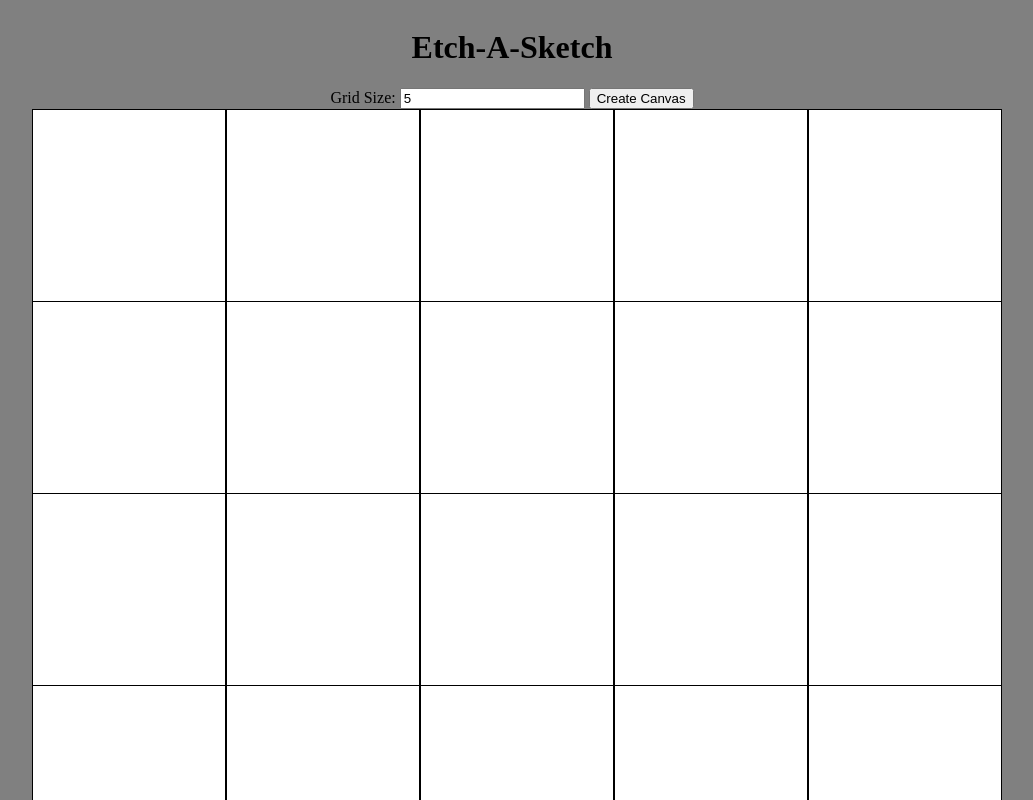
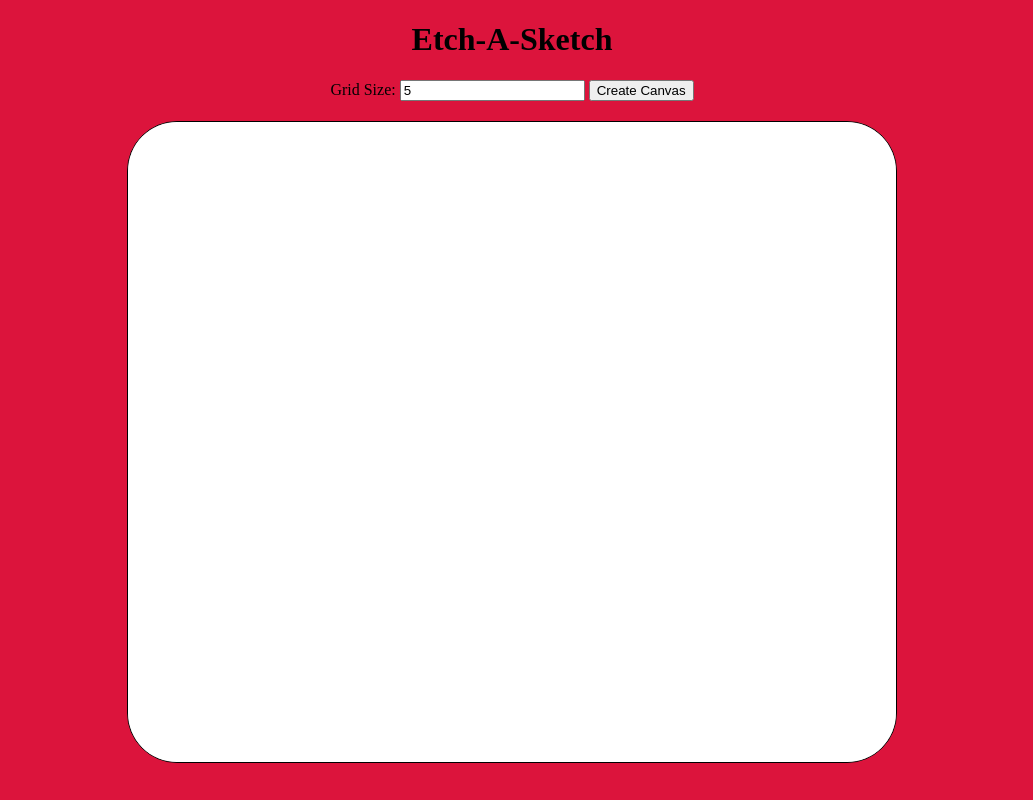
Before and after one commit to ncreel70/etch_a_sketch, a plain HTML site: page index.html in a window 1280 px wide. Both pictures are taken after typing "5" into the empty fields and a click on the button "Create Canvas". Shown: the top 800 px of the page, without its empty margins (128-1161 px from the left). Drawn offline with Linux system fonts and the light colour scheme.

Commit message:
changed logic to utilize vh/vw to be more dynamic, edited styles to resemble an etch-a-sketch

```diff
--- a/script.js
+++ b/script.js
@@ -2,21 +2,27 @@ document.getElementById("start").addEventListener("click", () => {
   document.getElementById("container").innerHTML = "";
   let container = document.getElementById("container");
   let gridSize = document.getElementById("gridSize").value;
-  let dimension = 960 / gridSize;
+  let dimension = 1 / gridSize;
+  let phoneScreen = window.matchMedia("screen and (max-width: 600px)");
+  container.style.border = "1px solid black";
+  container.style.borderRadius = "50px";
 
   for (let i = 0; i < gridSize; i++) {
     let divRow = document.createElement("div");
     divRow.className = "row";
-    divRow.style.height = dimension + "px";
 
     for (let k = 0; k < gridSize; k++) {
       let divCell = document.createElement("div");
       divCell.className = "cell";
-      divCell.id = "cell" + k + i;
       divRow.appendChild(divCell);
-      divCell.style.height = "100%";
-      divCell.style.width = dimension + "px";
-      divCell.style.gridAutoColumns = "auto";
+      if (phoneScreen.matches) {
+        divCell.style.height = dimension * 70 + "vh";
+        divCell.style.width = dimension * 100 + "vw";
+      } else {
+        divCell.style.height = dimension * 100 + "vh";
+        divCell.style.width = dimension * 60 + "vw";
+      }
+
       divCell.onmouseover = mouseHoverColorChange;
     }
 
@@ -27,8 +33,6 @@ document.getElementById("start").addEventListener("click", () => {
     let r = Math.floor(Math.random() * 255);
     let g = Math.floor(Math.random() * 255);
     let b = Math.floor(Math.random() * 255);
-    this.style.background = "rgb(" + r + ", " + g + ", " + b + ")";
+    this.style.background = `rgb(${r},${g},${b})`;
   }
-
-  document.getElementsByClassName("row").height = dimension;
 });
--- a/styles.css
+++ b/styles.css
@@ -1,17 +1,17 @@
 body {
   display: grid;
+  margin: 0;
   justify-items: center;
-  background-color: gray;
+  background-color: #dc143c;
 }
-/* #userInput {
-    display: grid;
-    justify-self: center;
-} */
 
 #container {
-  width: 960px;
-  display: grid;
-  justify-items: center;
+  height: 80vh;
+  display: flex;
+  flex-direction: column;
+  margin-top: 20px;
+  overflow: hidden;
+  background-color: grey;
 }
 
 .row {
@@ -20,8 +20,7 @@ body {
 }
 .cell {
   background-color: white;
-  border-style: solid;
-  border-width: 1px;
-  border-color: black;
-  border-collapse: collapse;
 }
+
+@media screen and (max-width: 600px) {
+}
```
